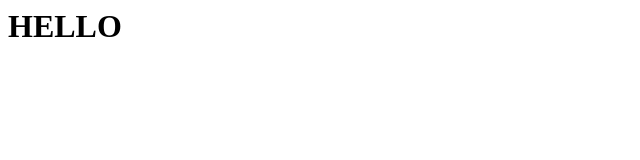
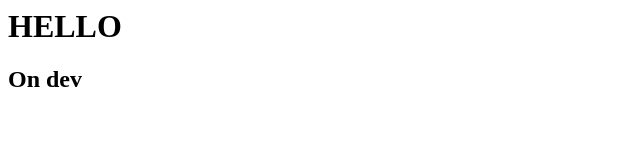
Before and after one commit to dkgndec/dkgndec.github.com, a plain HTML site: page a.html in a window 1280 px wide. Shown: the full height of the page, 0-640 px from the left. Drawn offline with Linux system fonts and the light colour scheme.

Commit message:
on mster

```diff
--- a/a.html
+++ b/a.html
@@ -1,3 +1,4 @@
 <html>
 <h1>HELLO</h1>
+<h2>On dev</h2>
 </html>
```
